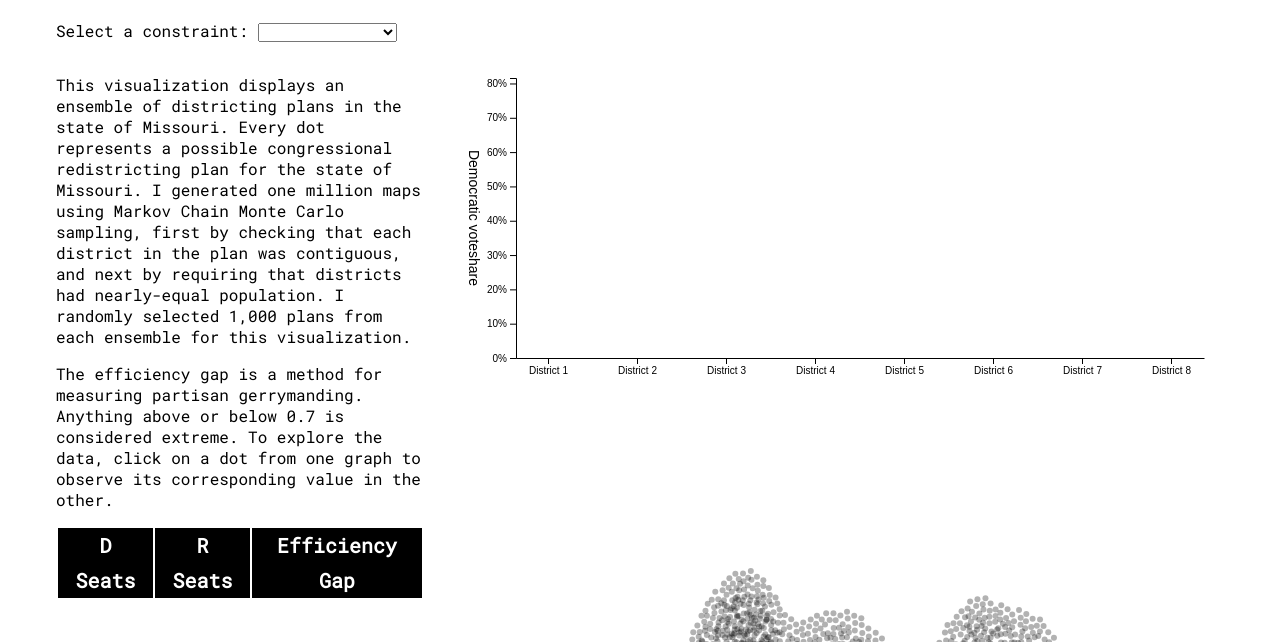
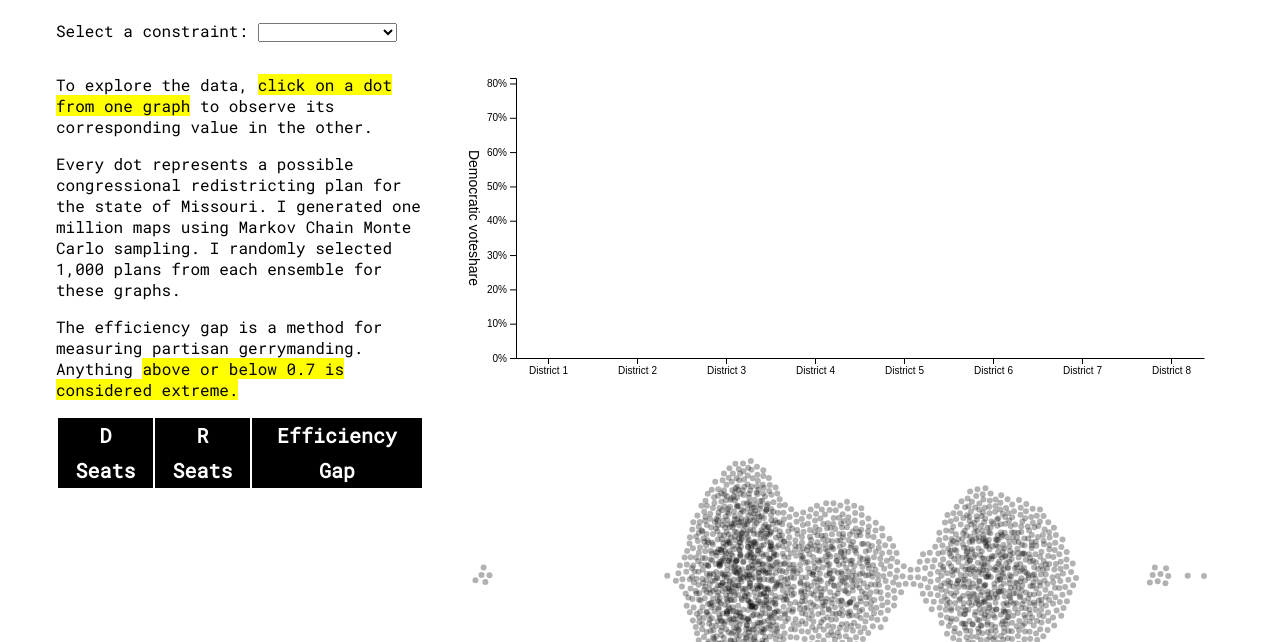
Before and after one commit to hjohns12/portion-viz, a plain HTML site: page index.html in a window 1280 px wide. Shown: the part 158-800 px from the top of the page. Drawn offline with Linux system fonts and the light colour scheme.

Commit message:
messing with styling lol

```diff
--- a/Explainer.js
+++ b/Explainer.js
@@ -1,16 +1,17 @@
 class Explainer {
     constructor() {
-        d3.select("#explainer").append("p").text(
-            `This visualization displays an ensemble of districting plans in the state of Missouri. Every dot
-            represents a possible congressional redistricting plan for the state of Missouri. I
-            generated one million maps using Markov Chain Monte Carlo sampling, first by checking that each
-            district in the plan was contiguous, and next by requiring that districts had nearly-equal population.
-            I randomly selected 1,000 plans from each ensemble for this visualization.
-            `
-            ).append("p").text(`
-            The efficiency gap is a method for measuring partisan gerrymanding. Anything above or below 0.7 is
-            considered extreme. To explore the data, click on a dot from one graph to observe its corresponding value in the other.`
-            )
+        d3.select("#explainer").append("p")
+            .html(`To explore the data,
+             <span class="fancy-text">click on a dot from one graph</span> to observe its corresponding value in the other.`)
+             .append("p")
+            .text(
+            `Every dot represents a possible congressional redistricting plan for the state of Missouri. I
+            generated one million maps using Markov Chain Monte Carlo sampling.
+            I randomly selected 1,000 plans from each ensemble for these graphs.`)
+            .append("p")
+            .html(`The efficiency gap is a method for measuring partisan gerrymanding. Anything <span class="fancy-text">above or below 0.7 is
+            considered extreme.</span>`)
+
     }
 }
 
--- a/style.css
+++ b/style.css
@@ -46,6 +46,11 @@ body header {
     font-size: 20px;
   }
 
+  .fancy-text {
+    color: black;
+    background-color: yellow;
+  }
+
   tr {
     border-bottom: solid 1px #d3d3d3;
     line-height: 1.75;
```
